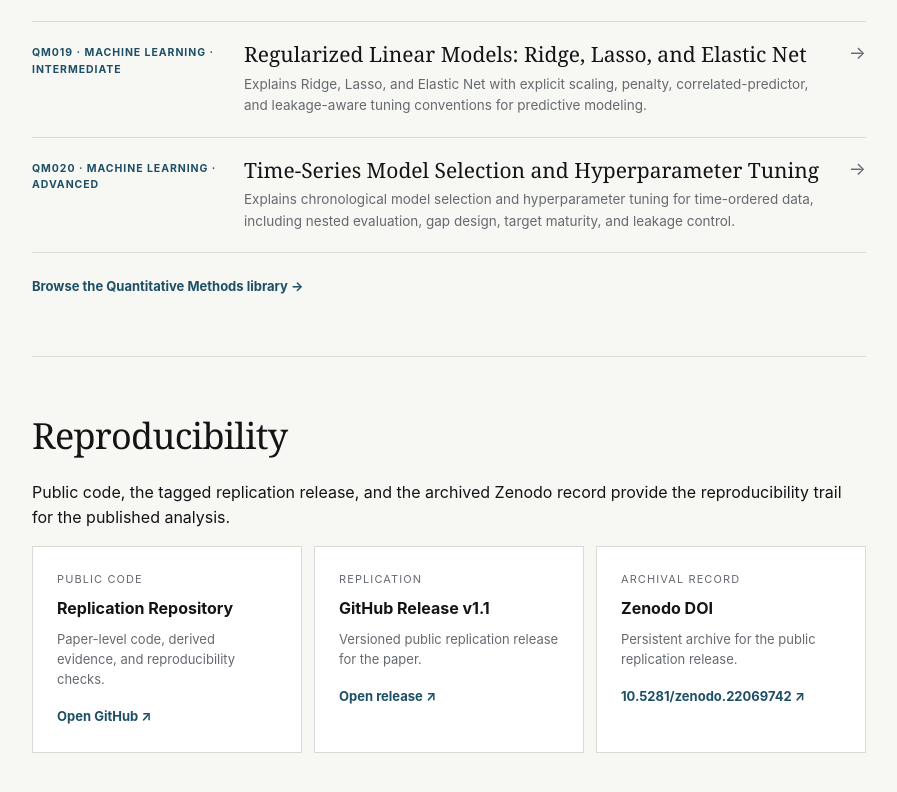
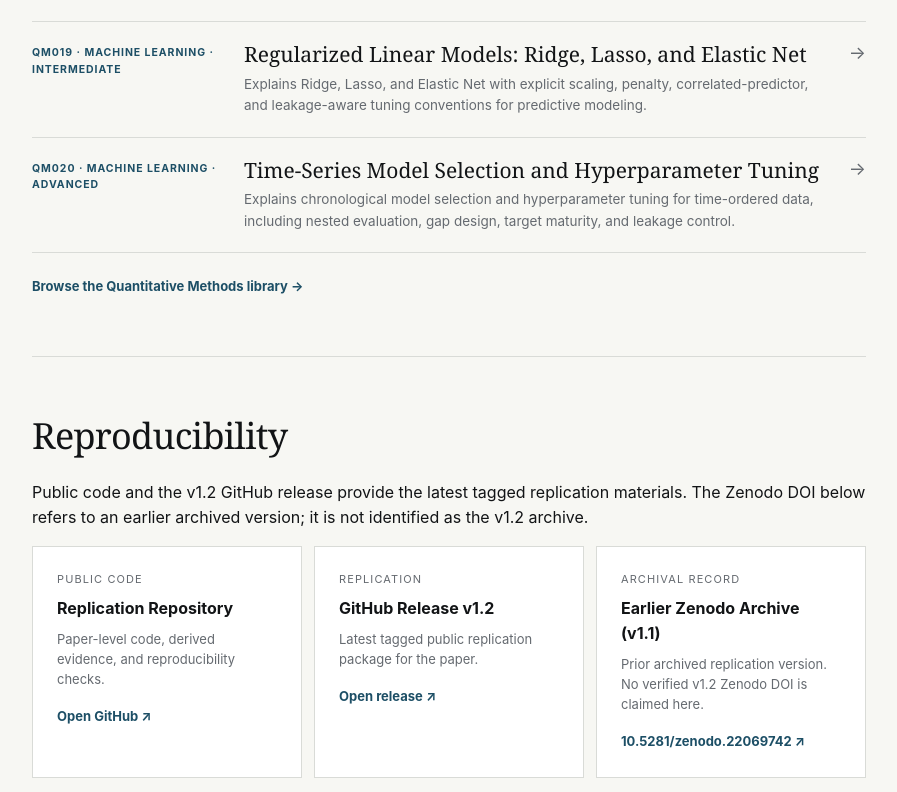
Before and after one commit to slackquant80/slackquant-research, a Next.js app: page /research/price-macro-decision in a window 1280 px wide. Shown: the part 7052-7844 px from the top of the page, without its empty margins (334-1231 px from the left). Built offline with nearby package versions, Linux system fonts and the light colour scheme; no server answers.

Commit message:
fix(t23 page): distinguish current GitHub v1.2 from earlier Zenodo archive; no invented DOI

```diff
--- a/src/app/research/price-macro-decision/page.tsx
+++ b/src/app/research/price-macro-decision/page.tsx
@@ -10,7 +10,7 @@ const designFacts = [
   ["112", "Monthly out-of-sample allocation decisions"],
   ["11", "U.S.-listed ETFs in the multi-asset universe"],
   ["2017–2026", "Primary out-of-sample decision period"],
-  ["v1.1", "Public replication release"],
+  ["v1.2", "Public replication release"],
 ] as const;
 
 const evidenceMetrics = [
@@ -213,9 +213,9 @@ export default function PriceMacroDecisionPage() {
           <section className="prose-section" id="repro">
             <h2>Reproducibility</h2>
             <p>
-              Public code, the tagged replication release, and the archived
-              Zenodo record provide the reproducibility trail for the published
-              analysis.
+              Public code and the v1.2 GitHub release provide the latest tagged
+              replication materials. The Zenodo DOI below refers to an earlier
+              archived version; it is not identified as the v1.2 archive.
             </p>
             <div className="repro-links">
               <div className="artifact">
@@ -229,8 +229,8 @@ export default function PriceMacroDecisionPage() {
 
               <div className="artifact">
                 <div className="type">Replication</div>
-                <h3>GitHub Release v1.1</h3>
-                <p>Versioned public replication release for the paper.</p>
+                <h3>GitHub Release v1.2</h3>
+                <p>Latest tagged public replication package for the paper.</p>
                 <a href={item.links.replication} target="_blank" rel="noopener noreferrer">
                   Open release &#8599;
                 </a>
@@ -238,8 +238,8 @@ export default function PriceMacroDecisionPage() {
 
               <div className="artifact">
                 <div className="type">Archival record</div>
-                <h3>Zenodo DOI</h3>
-                <p>Persistent archive for the public replication release.</p>
+                <h3>Earlier Zenodo Archive (v1.1)</h3>
+                <p>Prior archived replication version. No verified v1.2 Zenodo DOI is claimed here.</p>
                 <a href={item.links.archivalRelease} target="_blank" rel="noopener noreferrer">
                   10.5281/zenodo.22069742 &#8599;
                 </a>
```
